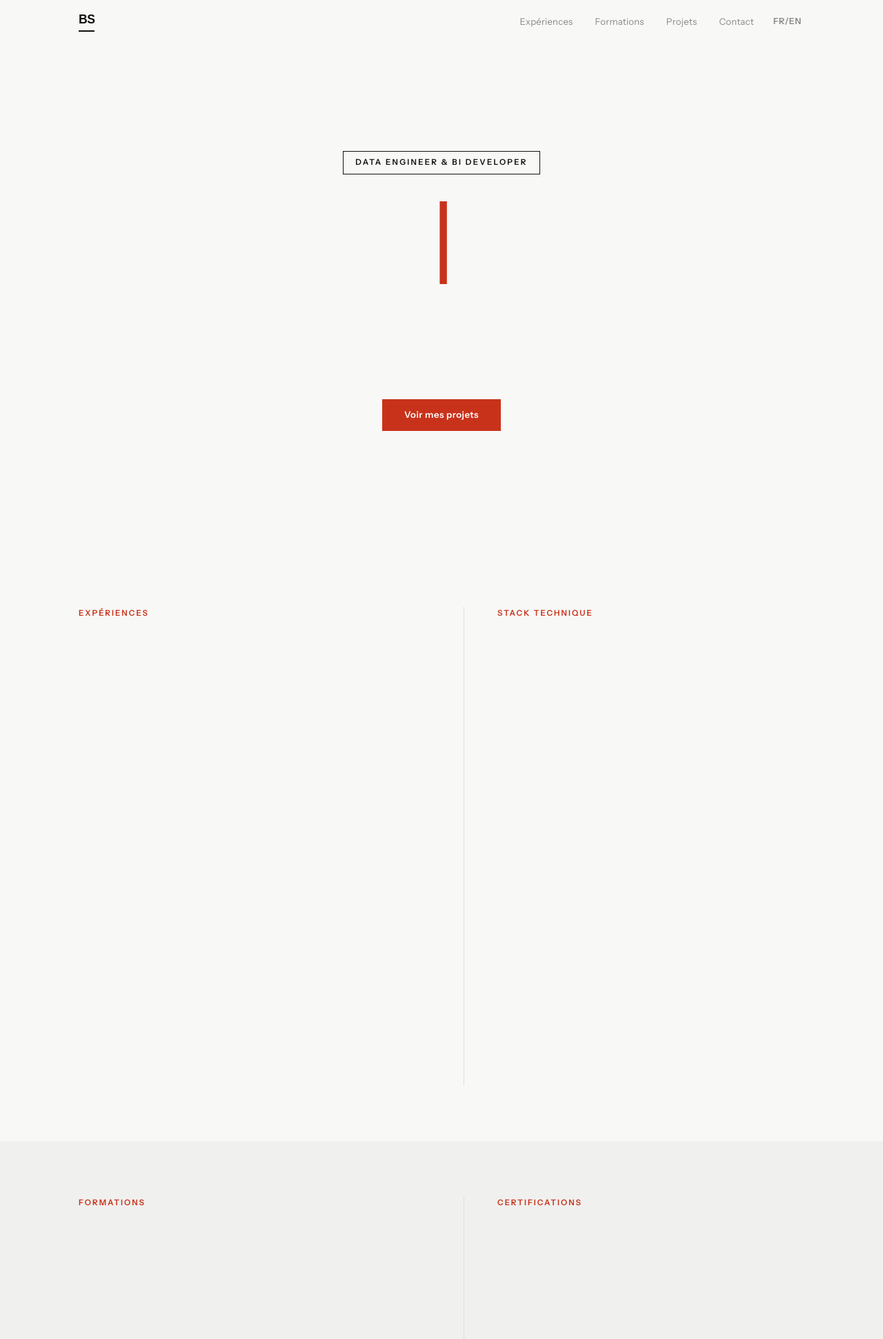
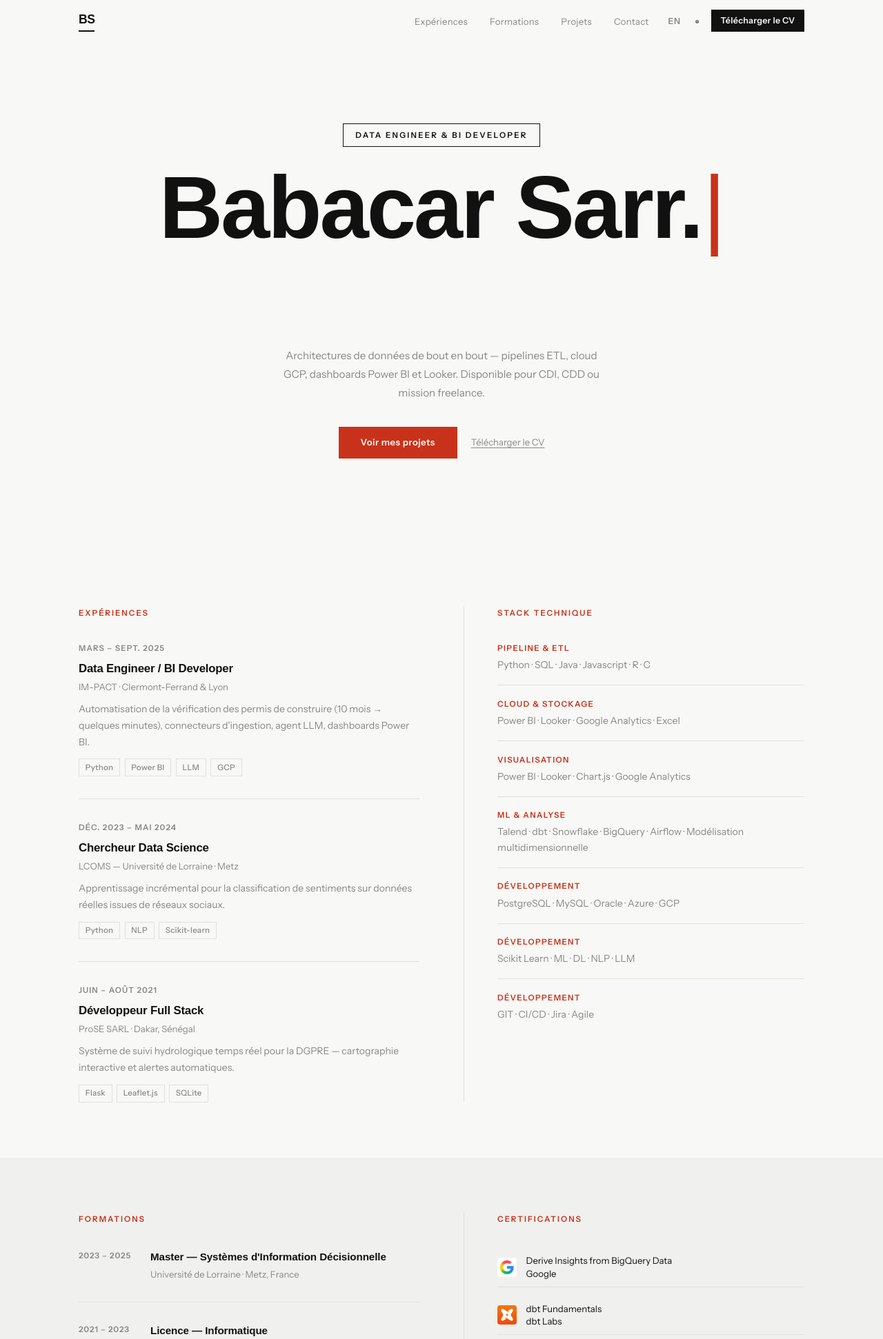
Before and after one commit to babacar-bs/Portfolio, a Flask app: page / in a window 1280 px wide. Shown: the top 1942 px of the page at 69% size. Run offline with Flask 3, Linux system fonts and the light colour scheme; a map, chart or similar area stays blank; some web fonts are replaced.

Commit message:
Update index.html

```diff
--- a/templates/index.html
+++ b/templates/index.html
@@ -29,7 +29,9 @@
     </ul>
     <div class="nav-actions">
       <button class="lang-btn" id="langToggle" aria-label="Changer la langue">FR/EN</button>
-            <button class="hamburger" id="hamburger" aria-label="Menu">
+      <button class="theme-btn" id="themeToggle" aria-label="Changer le thème">○</button>
+      <a href="{{ url_for('static', filename='cv_babacar_sarr.pdf') }}" download class="nav-cv" data-t="hero_cta2">CV ↓</a>
+      <button class="hamburger" id="hamburger" aria-label="Menu">
         <span></span><span></span>
       </button>
     </div>
@@ -52,10 +54,11 @@
       <span id="typewriter"></span><span class="cursor">|</span>
     </h1>
     <p class="hero-desc" data-t="hero_desc">
-
+      Architectures de données de bout en bout — pipelines ETL, cloud GCP, dashboards Power BI et Looker. Disponible pour CDI, CDD ou mission freelance.
     </p>
     <div class="hero-btns">
       <a href="#projets" class="btn-main" data-t="hero_cta1">Voir mes projets</a>
+      <a href="{{ url_for('static', filename='cv_babacar_sarr.pdf') }}" download class="btn-ghost" data-t="hero_cta2">Télécharger le CV</a>
     </div>
   </div>
 </section>
@@ -73,7 +76,7 @@
           <span class="exp-date">Mars – Sept. 2025</span>
           <h3 class="exp-role">Data Engineer / BI Developer</h3>
           <p class="exp-org">IM-PACT · Clermont-Ferrand &amp; Lyon</p>
-          <p class="exp-desc" data-t="exp1_desc">Mise en place de solutions de Business Intelligence pour le secteur du génie civil.</p>
+          <p class="exp-desc" data-t="exp1_desc">Automatisation de la vérification des permis de construire (10 mois → quelques minutes), connecteurs d'ingestion, agent LLM, dashboards Power BI.</p>
           <div class="exp-tags"><span>Python</span><span>Power BI</span><span>LLM</span><span>GCP</span></div>
         </div>
 
@@ -81,7 +84,7 @@
           <span class="exp-date">Déc. 2023 – Mai 2024</span>
           <h3 class="exp-role" data-t="exp2_role">Chercheur Data Science</h3>
           <p class="exp-org">LCOMS — Université de Lorraine · Metz</p>
-          <p class="exp-desc" data-t="exp2_desc">>Optimisation de modèles d'inteligence artificielle dans le cadre d'un projet tutoré.</p>
+          <p class="exp-desc" data-t="exp2_desc">Apprentissage incrémental pour la classification de sentiments sur données réelles issues de réseaux sociaux.</p>
           <div class="exp-tags"><span>Python</span><span>NLP</span><span>Scikit-learn</span></div>
         </div>
 
@@ -89,7 +92,7 @@
           <span class="exp-date">Juin – Août 2021</span>
           <h3 class="exp-role" data-t="exp3_role">Développeur Full Stack</h3>
           <p class="exp-org">ProSE SARL · Dakar, Sénégal</p>
-          <p class="exp-desc" data-t="exp3_desc">Développement d'un système de suivi en temps réel des débits et niveaux d’eau pour anticiper et prévenir les phénomènes liés à leur variation.</p>
+          <p class="exp-desc" data-t="exp3_desc">Système de suivi hydrologique temps réel pour la DGPRE — cartographie interactive et alertes automatiques.</p>
           <div class="exp-tags"><span>Flask</span><span>Leaflet.js</span><span>SQLite</span></div>
         </div>
       </div>
@@ -98,7 +101,6 @@
       <div class="col-block col-border">
         <div class="col-label" data-t="stack_title">Stack technique</div>
         <div class="stack-list">
-
            <div class="stack-row reveal">
             <span class="stack-cat" data-t="stack_1">Langages de programmation</span>
             <span class="stack-vals">Python · SQL · Java · Javascript · R · C</span>
@@ -127,7 +129,6 @@
             <span class="stack-cat" data-t="stack_5">Outils &amp; Methodologie</span>
             <span class="stack-vals">GIT · CI/CD · Jira · Agile</span>
           </div>
-
         </div>
       </div>
 
```
